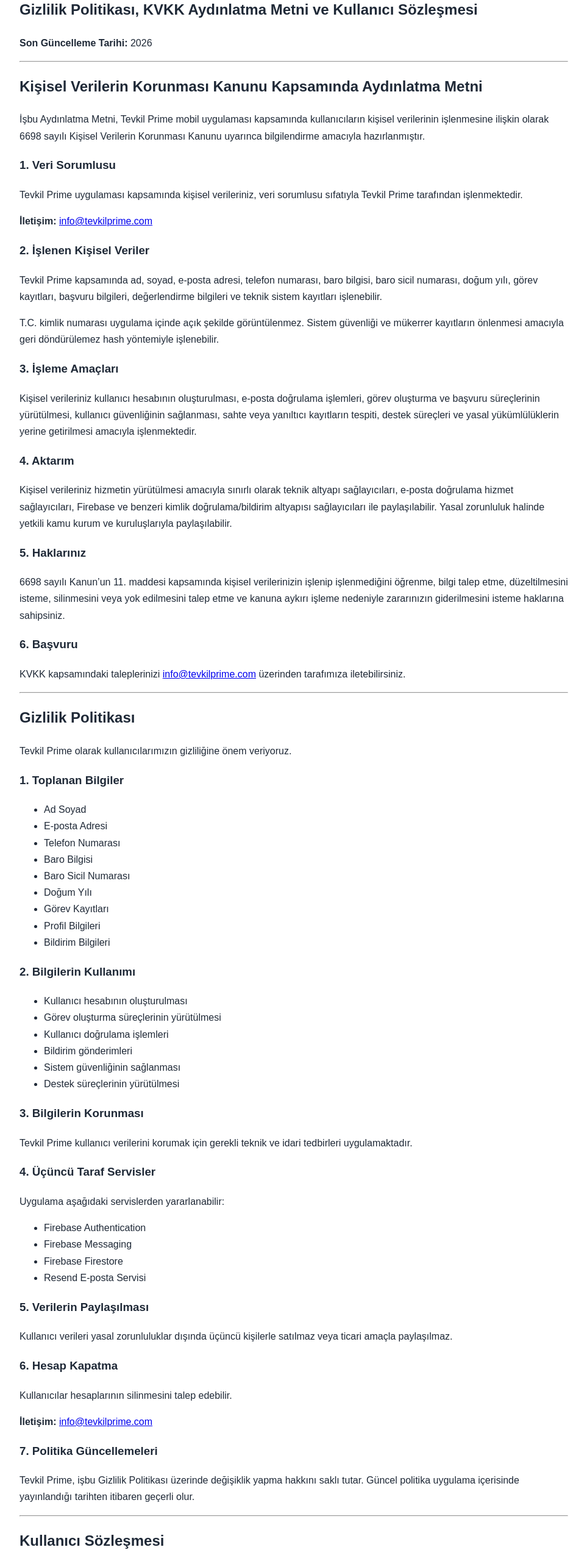
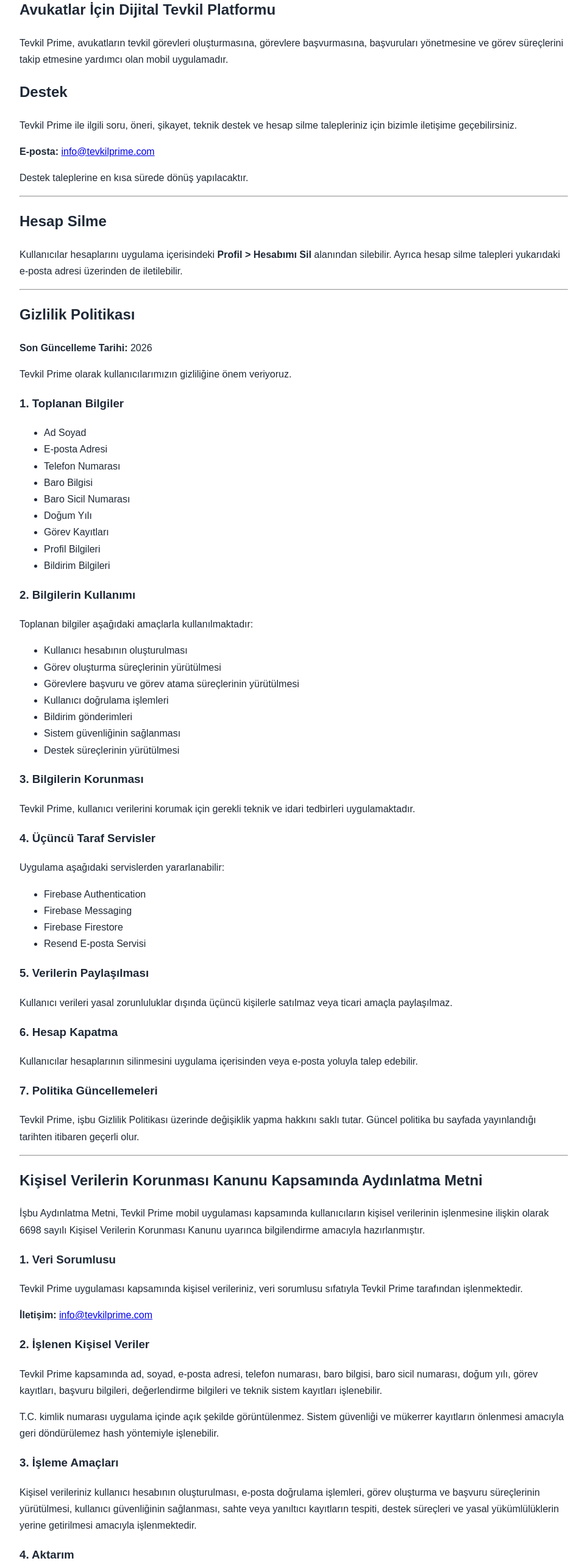
Before and after one commit to yemrecihan/tevkil-prime-support, a plain HTML site: page index.html in a window 1280 px wide. Shown: the part 120-2680 px from the top of the page at 61% size, without its empty margins (158-1121 px from the left). Drawn offline with Linux system fonts and the light colour scheme.

Commit message:
Update index.html
sözleşme ve diğer bilgiler birleştirildi

```diff
--- a/index.html
+++ b/index.html
@@ -3,42 +3,43 @@
 <head>
   <meta charset="UTF-8" />
   <meta name="viewport" content="width=device-width, initial-scale=1.0" />
-  <title>Tevkil Prime - Gizlilik ve Destek</title>
+  <title>Tevkil Prime - Destek ve Gizlilik</title>
 </head>
 <body style="font-family: Arial, sans-serif; max-width: 900px; margin: 40px auto; padding: 0 20px; line-height: 1.7; color: #1f2937;">
   <h1>Tevkil Prime</h1>
-  <h2>Gizlilik Politikası, KVKK Aydınlatma Metni ve Kullanıcı Sözleşmesi</h2>
-  <p><strong>Son Güncelleme Tarihi:</strong> 2026</p>
+  <h2>Avukatlar İçin Dijital Tevkil Platformu</h2>
+
+  <p>
+    Tevkil Prime, avukatların tevkil görevleri oluşturmasına, görevlere başvurmasına,
+    başvuruları yönetmesine ve görev süreçlerini takip etmesine yardımcı olan mobil uygulamadır.
+  </p>
+
+  <h2>Destek</h2>
+  <p>
+    Tevkil Prime ile ilgili soru, öneri, şikayet, teknik destek ve hesap silme talepleriniz için bizimle iletişime geçebilirsiniz.
+  </p>
+
+  <p>
+    <strong>E-posta:</strong>
+    <a href="mailto:info@tevkilprime.com">info@tevkilprime.com</a>
+  </p>
+
+  <p>
+    Destek taleplerine en kısa sürede dönüş yapılacaktır.
+  </p>
 
   <hr>
 
-  <h2>Kişisel Verilerin Korunması Kanunu Kapsamında Aydınlatma Metni</h2>
-
-  <p>İşbu Aydınlatma Metni, Tevkil Prime mobil uygulaması kapsamında kullanıcıların kişisel verilerinin işlenmesine ilişkin olarak 6698 sayılı Kişisel Verilerin Korunması Kanunu uyarınca bilgilendirme amacıyla hazırlanmıştır.</p>
-
-  <h3>1. Veri Sorumlusu</h3>
-  <p>Tevkil Prime uygulaması kapsamında kişisel verileriniz, veri sorumlusu sıfatıyla Tevkil Prime tarafından işlenmektedir.</p>
-  <p><strong>İletişim:</strong> <a href="mailto:info@tevkilprime.com">info@tevkilprime.com</a></p>
-
-  <h3>2. İşlenen Kişisel Veriler</h3>
-  <p>Tevkil Prime kapsamında ad, soyad, e-posta adresi, telefon numarası, baro bilgisi, baro sicil numarası, doğum yılı, görev kayıtları, başvuru bilgileri, değerlendirme bilgileri ve teknik sistem kayıtları işlenebilir.</p>
-  <p>T.C. kimlik numarası uygulama içinde açık şekilde görüntülenmez. Sistem güvenliği ve mükerrer kayıtların önlenmesi amacıyla geri döndürülemez hash yöntemiyle işlenebilir.</p>
-
-  <h3>3. İşleme Amaçları</h3>
-  <p>Kişisel verileriniz kullanıcı hesabının oluşturulması, e-posta doğrulama işlemleri, görev oluşturma ve başvuru süreçlerinin yürütülmesi, kullanıcı güvenliğinin sağlanması, sahte veya yanıltıcı kayıtların tespiti, destek süreçleri ve yasal yükümlülüklerin yerine getirilmesi amacıyla işlenmektedir.</p>
-
-  <h3>4. Aktarım</h3>
-  <p>Kişisel verileriniz hizmetin yürütülmesi amacıyla sınırlı olarak teknik altyapı sağlayıcıları, e-posta doğrulama hizmet sağlayıcıları, Firebase ve benzeri kimlik doğrulama/bildirim altyapısı sağlayıcıları ile paylaşılabilir. Yasal zorunluluk halinde yetkili kamu kurum ve kuruluşlarıyla paylaşılabilir.</p>
-
-  <h3>5. Haklarınız</h3>
-  <p>6698 sayılı Kanun’un 11. maddesi kapsamında kişisel verilerinizin işlenip işlenmediğini öğrenme, bilgi talep etme, düzeltilmesini isteme, silinmesini veya yok edilmesini talep etme ve kanuna aykırı işleme nedeniyle zararınızın giderilmesini isteme haklarına sahipsiniz.</p>
-
-  <h3>6. Başvuru</h3>
-  <p>KVKK kapsamındaki taleplerinizi <a href="mailto:info@tevkilprime.com">info@tevkilprime.com</a> üzerinden tarafımıza iletebilirsiniz.</p>
+  <h2>Hesap Silme</h2>
+  <p>
+    Kullanıcılar hesaplarını uygulama içerisindeki <strong>Profil &gt; Hesabımı Sil</strong> alanından silebilir.
+    Ayrıca hesap silme talepleri yukarıdaki e-posta adresi üzerinden de iletilebilir.
+  </p>
 
   <hr>
 
   <h2>Gizlilik Politikası</h2>
+  <p><strong>Son Güncelleme Tarihi:</strong> 2026</p>
 
   <p>Tevkil Prime olarak kullanıcılarımızın gizliliğine önem veriyoruz.</p>
 
@@ -56,9 +57,11 @@
   </ul>
 
   <h3>2. Bilgilerin Kullanımı</h3>
+  <p>Toplanan bilgiler aşağıdaki amaçlarla kullanılmaktadır:</p>
   <ul>
     <li>Kullanıcı hesabının oluşturulması</li>
     <li>Görev oluşturma süreçlerinin yürütülmesi</li>
+    <li>Görevlere başvuru ve görev atama süreçlerinin yürütülmesi</li>
     <li>Kullanıcı doğrulama işlemleri</li>
     <li>Bildirim gönderimleri</li>
     <li>Sistem güvenliğinin sağlanması</li>
@@ -66,7 +69,9 @@
   </ul>
 
   <h3>3. Bilgilerin Korunması</h3>
-  <p>Tevkil Prime kullanıcı verilerini korumak için gerekli teknik ve idari tedbirleri uygulamaktadır.</p>
+  <p>
+    Tevkil Prime, kullanıcı verilerini korumak için gerekli teknik ve idari tedbirleri uygulamaktadır.
+  </p>
 
   <h3>4. Üçüncü Taraf Servisler</h3>
   <p>Uygulama aşağıdaki servislerden yararlanabilir:</p>
@@ -78,26 +83,97 @@
   </ul>
 
   <h3>5. Verilerin Paylaşılması</h3>
-  <p>Kullanıcı verileri yasal zorunluluklar dışında üçüncü kişilerle satılmaz veya ticari amaçla paylaşılmaz.</p>
+  <p>
+    Kullanıcı verileri yasal zorunluluklar dışında üçüncü kişilerle satılmaz veya ticari amaçla paylaşılmaz.
+  </p>
 
   <h3>6. Hesap Kapatma</h3>
-  <p>Kullanıcılar hesaplarının silinmesini talep edebilir.</p>
-  <p><strong>İletişim:</strong> <a href="mailto:info@tevkilprime.com">info@tevkilprime.com</a></p>
+  <p>
+    Kullanıcılar hesaplarının silinmesini uygulama içerisinden veya e-posta yoluyla talep edebilir.
+  </p>
 
   <h3>7. Politika Güncellemeleri</h3>
-  <p>Tevkil Prime, işbu Gizlilik Politikası üzerinde değişiklik yapma hakkını saklı tutar. Güncel politika uygulama içerisinde yayınlandığı tarihten itibaren geçerli olur.</p>
+  <p>
+    Tevkil Prime, işbu Gizlilik Politikası üzerinde değişiklik yapma hakkını saklı tutar.
+    Güncel politika bu sayfada yayınlandığı tarihten itibaren geçerli olur.
+  </p>
+
+  <hr>
+
+  <h2>Kişisel Verilerin Korunması Kanunu Kapsamında Aydınlatma Metni</h2>
+
+  <p>
+    İşbu Aydınlatma Metni, Tevkil Prime mobil uygulaması kapsamında kullanıcıların kişisel verilerinin
+    işlenmesine ilişkin olarak 6698 sayılı Kişisel Verilerin Korunması Kanunu uyarınca bilgilendirme
+    amacıyla hazırlanmıştır.
+  </p>
+
+  <h3>1. Veri Sorumlusu</h3>
+  <p>
+    Tevkil Prime uygulaması kapsamında kişisel verileriniz, veri sorumlusu sıfatıyla Tevkil Prime tarafından işlenmektedir.
+  </p>
+  <p>
+    <strong>İletişim:</strong>
+    <a href="mailto:info@tevkilprime.com">info@tevkilprime.com</a>
+  </p>
+
+  <h3>2. İşlenen Kişisel Veriler</h3>
+  <p>
+    Tevkil Prime kapsamında ad, soyad, e-posta adresi, telefon numarası, baro bilgisi, baro sicil numarası,
+    doğum yılı, görev kayıtları, başvuru bilgileri, değerlendirme bilgileri ve teknik sistem kayıtları işlenebilir.
+  </p>
+  <p>
+    T.C. kimlik numarası uygulama içinde açık şekilde görüntülenmez. Sistem güvenliği ve mükerrer kayıtların
+    önlenmesi amacıyla geri döndürülemez hash yöntemiyle işlenebilir.
+  </p>
+
+  <h3>3. İşleme Amaçları</h3>
+  <p>
+    Kişisel verileriniz kullanıcı hesabının oluşturulması, e-posta doğrulama işlemleri, görev oluşturma ve başvuru
+    süreçlerinin yürütülmesi, kullanıcı güvenliğinin sağlanması, sahte veya yanıltıcı kayıtların tespiti, destek
+    süreçleri ve yasal yükümlülüklerin yerine getirilmesi amacıyla işlenmektedir.
+  </p>
+
+  <h3>4. Aktarım</h3>
+  <p>
+    Kişisel verileriniz hizmetin yürütülmesi amacıyla sınırlı olarak teknik altyapı sağlayıcıları, e-posta doğrulama
+    hizmet sağlayıcıları, Firebase ve benzeri kimlik doğrulama/bildirim altyapısı sağlayıcıları ile paylaşılabilir.
+    Yasal zorunluluk halinde yetkili kamu kurum ve kuruluşlarıyla paylaşılabilir.
+  </p>
+
+  <h3>5. Haklarınız</h3>
+  <p>
+    6698 sayılı Kanun’un 11. maddesi kapsamında kişisel verilerinizin işlenip işlenmediğini öğrenme, bilgi talep etme,
+    düzeltilmesini isteme, silinmesini veya yok edilmesini talep etme ve kanuna aykırı işleme nedeniyle zararınızın
+    giderilmesini isteme haklarına sahipsiniz.
+  </p>
+
+  <h3>6. Başvuru</h3>
+  <p>
+    KVKK kapsamındaki taleplerinizi
+    <a href="mailto:info@tevkilprime.com">info@tevkilprime.com</a>
+    üzerinden tarafımıza iletebilirsiniz.
+  </p>
 
   <hr>
 
   <h2>Kullanıcı Sözleşmesi</h2>
 
-  <p>Bu sözleşme, Tevkil Prime uygulamasını kullanan kullanıcılar ile Tevkil Prime arasında akdedilmektedir.</p>
+  <p>
+    Bu sözleşme, Tevkil Prime uygulamasını kullanan kullanıcılar ile Tevkil Prime arasında akdedilmektedir.
+  </p>
 
   <h3>1. Hizmetin Niteliği</h3>
-  <p>Tevkil Prime, avukatlar arasında görev paylaşımı ve tevkil süreçlerinin yönetilmesini sağlayan dijital bir platformdur.</p>
-  <p>Tevkil Prime görevlerin tarafı değildir; yalnızca kullanıcıların birbirleriyle iletişim kurmasına ve görev paylaşımı yapmasına aracılık eder.</p>
+  <p>
+    Tevkil Prime, avukatlar arasında görev paylaşımı ve tevkil süreçlerinin yönetilmesini sağlayan dijital bir platformdur.
+  </p>
+  <p>
+    Tevkil Prime görevlerin tarafı değildir; yalnızca kullanıcıların birbirleriyle iletişim kurmasına ve görev paylaşımı
+    yapmasına aracılık eder.
+  </p>
 
   <h3>2. Kullanıcı Beyanları</h3>
+  <p>Kullanıcı aşağıdakileri kabul eder:</p>
   <ul>
     <li>Sisteme girdiği bilgilerin doğru olduğunu</li>
     <li>Yanıltıcı bilgi vermeyeceğini</li>
@@ -106,11 +182,18 @@
   </ul>
 
   <h3>3. Mesleki Bilgilerin Doğruluğu</h3>
-  <p>Kullanıcı tarafından sisteme girilen baro, baro sicil numarası ve uzmanlık bilgileri kullanıcının sorumluluğundadır.</p>
-  <p>Tevkil Prime gerekli gördüğü durumlarda kullanıcı bilgilerini inceleme, ek belge talep etme, hesabı askıya alma veya kapatma hakkını saklı tutar.</p>
+  <p>
+    Kullanıcı tarafından sisteme girilen baro, baro sicil numarası ve uzmanlık bilgileri kullanıcının sorumluluğundadır.
+  </p>
+  <p>
+    Tevkil Prime gerekli gördüğü durumlarda kullanıcı bilgilerini inceleme, ek belge talep etme, hesabı askıya alma
+    veya kapatma hakkını saklı tutar.
+  </p>
 
   <h3>4. Hesap Güvenliği</h3>
-  <p>Kullanıcı, hesabına ait şifreyi korumakla ve hesabından gerçekleştirilen işlemlerden sorumludur.</p>
+  <p>
+    Kullanıcı, hesabına ait şifreyi korumakla ve hesabından gerçekleştirilen işlemlerden sorumludur.
+  </p>
 
   <h3>5. Yasaklı Kullanımlar</h3>
   <ul>
@@ -122,22 +205,33 @@
   </ul>
 
   <h3>6. Sorumluluğun Sınırlandırılması</h3>
-  <p>Tevkil Prime;</p>
+  <p>Tevkil Prime aşağıdakilerden doğrudan sorumlu değildir:</p>
   <ul>
-    <li>Kullanıcılar arasında gerçekleşen görev ilişkilerinden</li>
-    <li>Taraflar arasındaki uyuşmazlıklardan</li>
-    <li>Kullanıcıların beyanlarının doğruluğundan</li>
+    <li>Kullanıcılar arasında gerçekleşen görev ilişkileri</li>
+    <li>Taraflar arasındaki uyuşmazlıklar</li>
+    <li>Kullanıcıların beyanlarının doğruluğu</li>
   </ul>
-  <p>doğrudan sorumlu değildir.</p>
 
   <h3>7. Hesabın Askıya Alınması</h3>
-  <p>Şüpheli faaliyet, sahte bilgi veya kullanım koşullarının ihlali halinde kullanıcı hesabı geçici veya kalıcı olarak kapatılabilir.</p>
+  <p>
+    Şüpheli faaliyet, sahte bilgi veya kullanım koşullarının ihlali halinde kullanıcı hesabı geçici veya kalıcı olarak kapatılabilir.
+  </p>
 
   <h3>8. İletişim</h3>
-  <p>Her türlü destek ve bildirim için: <a href="mailto:info@tevkilprime.com">info@tevkilprime.com</a></p>
+  <p>
+    Her türlü destek ve bildirim için:
+    <a href="mailto:info@tevkilprime.com">info@tevkilprime.com</a>
+  </p>
 
   <h3>9. Uyuşmazlıklar</h3>
-  <p>Bu sözleşmeden doğabilecek uyuşmazlıklarda Türkiye Cumhuriyeti Kanunları uygulanır.</p>
+  <p>
+    Bu sözleşmeden doğabilecek uyuşmazlıklarda Türkiye Cumhuriyeti Kanunları uygulanır.
+  </p>
 
+  <hr>
+
+  <p style="font-size: 13px; color: #6b7280;">
+    © 2026 Tevkil Prime. Tüm hakları saklıdır.
+  </p>
 </body>
 </html>
```
